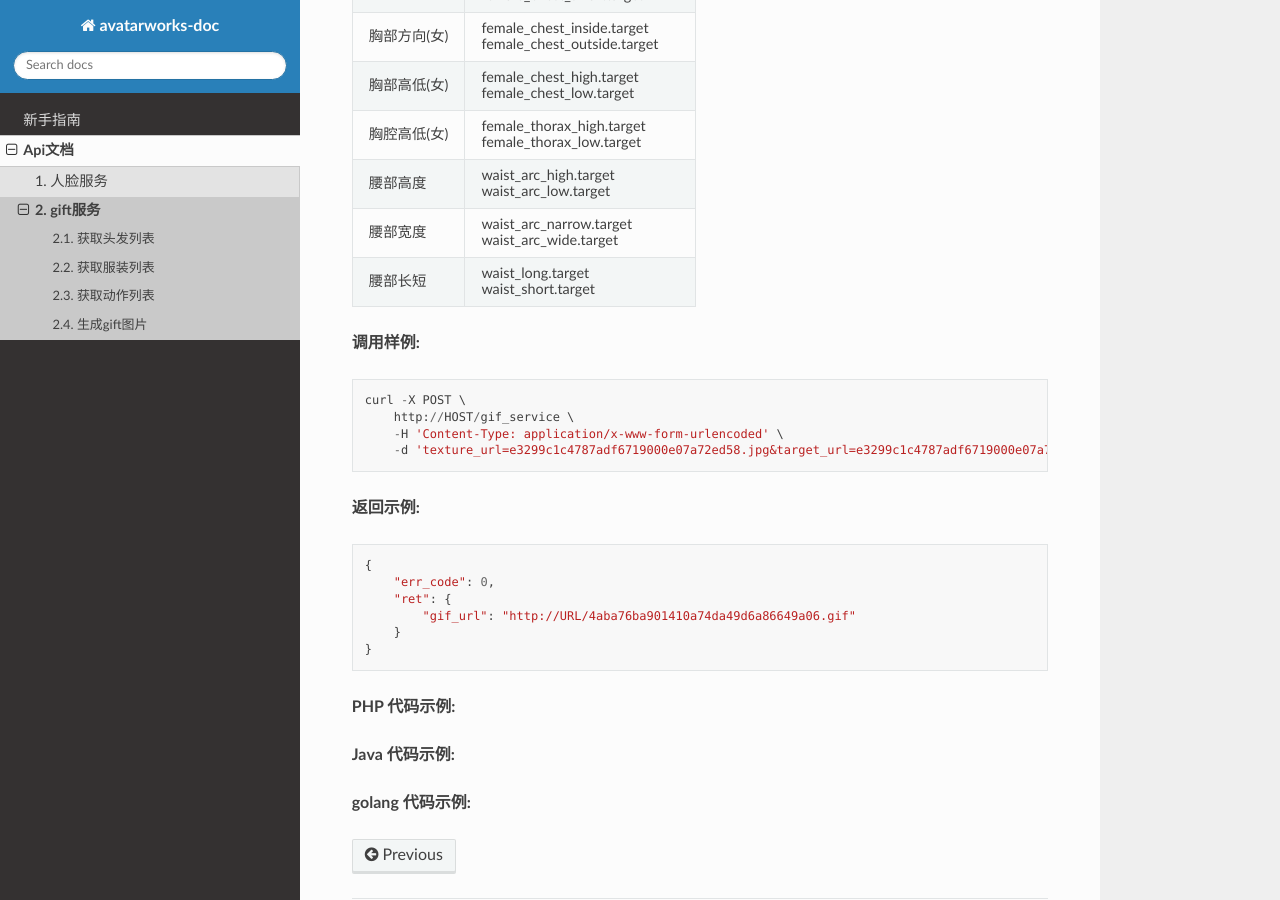
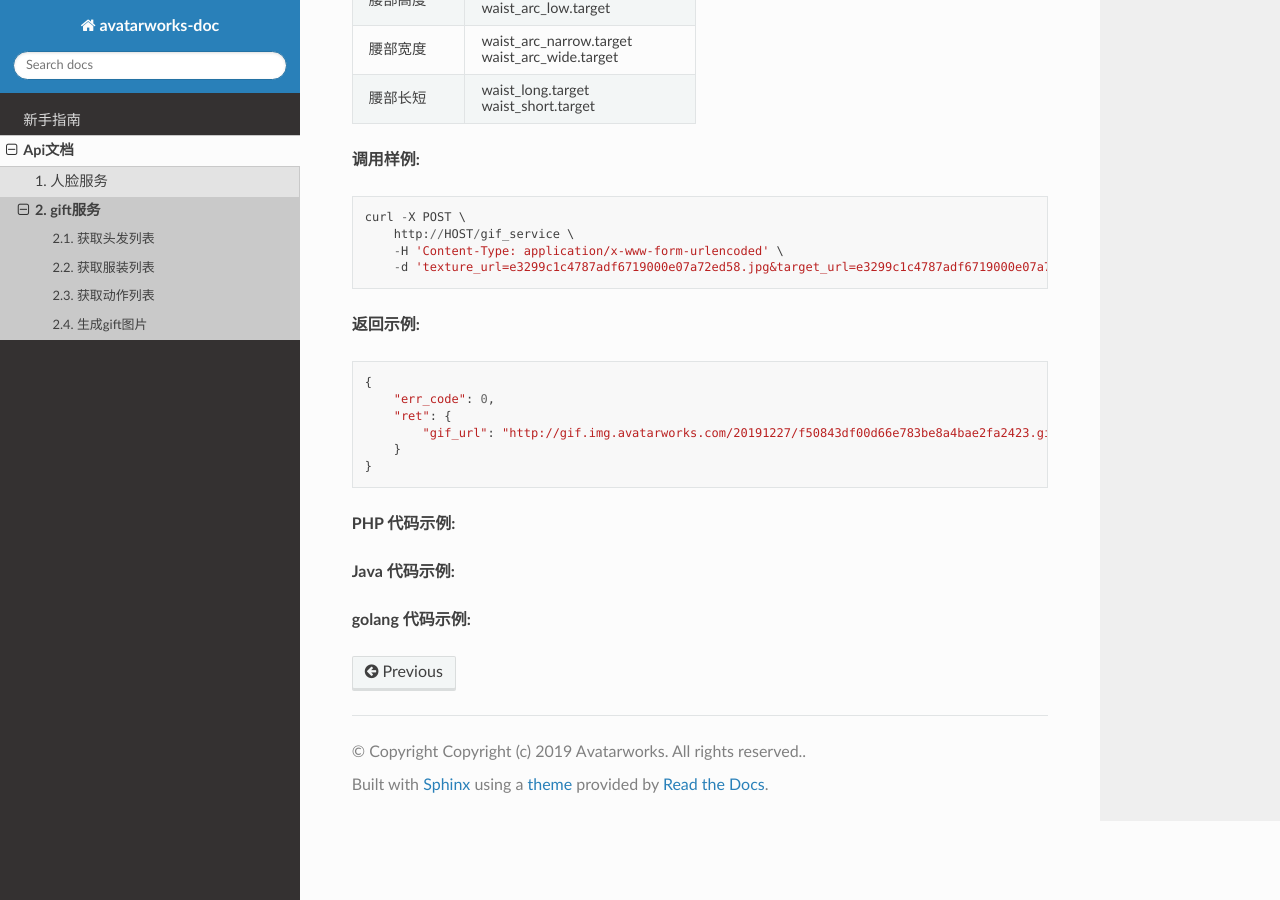
Before and after one commit to avatarworks/doc, a Sphinx documentation site: the page built from source/api/gift.rst, in a window 1280 px wide and 900 px high, scrolled down 7603 px. Built offline with Sphinx 7.4.7 and the Read the Docs theme 2.0.0, drawn with Linux system fonts in a browser that asks for light colours; some of the changed text lies outside the part shown.

Commit message:
gif服务文档调整

```diff
--- a/source/api/gift.rst
+++ b/source/api/gift.rst
@@ -16,7 +16,7 @@
 **请求URL:**
 ::
 
-    http://HOST/gif_service
+   http(s)://api.avatarworks.com/service/v1/gif/hair
 
 **请求Header:**
 
@@ -32,8 +32,6 @@
 +------------------------+------------+---------+------------------------------------------+
 | 变量名                 | 格式       | 必选    | 说明                                     |
 +------------------------+------------+---------+------------------------------------------+
-| method                 |   string   | true    | 固定为: hair_list                        |
-+------------------------+------------+---------+------------------------------------------+
 | gender                 |   string   | false   | 性别，0=>男，1=>女，2=>其他              |
 +------------------------+------------+---------+------------------------------------------+
 
@@ -43,11 +41,9 @@
 ::
 
     curl -X GET \
-        http://HOST/gif_service \
+        http://api.avatarworks.com/service/v1/gif/hair \
         -H 'Content-Type: application/x-www-form-urlencoded' \
-        -H 'Host: URL' \
-        -H 'content-type: multipart/form-data; boundary=----WebKitFormBoundary7MA4YWxkTrZu0gW' \
-        -F method=hair_list
+        -H 'content-type: multipart/form-data; boundary=----WebKitFormBoundary7MA4YWxkTrZu0gW'
 
 
 
@@ -60,7 +56,7 @@
         "err_code": 0,
         "ret": [
             {
-                "icon": "http://URL/dress/7a/89/7a89e704f3fe20dc211601aefd41e9ae8deb6823icon.png",
+                "icon": "http://img.res.meing.io/dress/7a/89/7a89e704f3fe20dc211601aefd41e9ae8deb6823icon.png",
                 "name": "nan_tf_142",
                 "is_default": false,
                 "id": "5238"
@@ -92,7 +88,7 @@
 **请求URL:**
 ::
 
-    http://HOST/gif_service
+    http(s)://api.avatarworks.com/service/v1/gif/clothes
 
 **请求Header:**
 
@@ -108,8 +104,6 @@
 +------------------------+------------+---------+------------------------------------------+
 | 变量名                 | 格式       | 必选    | 说明                                     |
 +------------------------+------------+---------+------------------------------------------+
-| method                 |   string   | true    | 固定为: clothes_list                     |
-+------------------------+------------+---------+------------------------------------------+
 | gender                 |   string   | false   | 性别，0=>男，1=>女，2=>其他              |
 +------------------------+------------+---------+------------------------------------------+
 
@@ -119,9 +113,8 @@
 ::
 
     curl -X GET \
-        http://HOST/gif_service \
+        http://api.avatarworks.com/service/v1/gif/clothes \
         -H 'Content-Type: application/x-www-form-urlencoded' \
-        -H 'Host: URL' \
         -H 'content-type: multipart/form-data; boundary=----WebKitFormBoundary7MA4YWxkTrZu0gW' \
         -F method=clothes_list
 
@@ -136,7 +129,7 @@
         "err_code": 0,
         "ret": [
             {
-                "icon": "http://URL/articles/19/b3/19b3fb31c692350ce39463bf47fc04a3a27acd7aicon@3x.png",
+                "icon": "http://img.res.meing.io/articles/19/b3/19b3fb31c692350ce39463bf47fc04a3a27acd7aicon@3x.png",
                 "name": "new_women_39",
                 "is_default": false,
                 "id": "401"
@@ -170,7 +163,7 @@
 **请求URL:**
 ::
 
-    http://HOST/gif_service
+    http(s)://api.avatarworks.com/service/v1/gif/animation
 
 **请求Header:**
 
@@ -186,8 +179,6 @@
 +------------------------+------------+---------+------------------------------------------+
 | 变量名                 | 格式       | 必选    | 说明                                     |
 +------------------------+------------+---------+------------------------------------------+
-| method                 |   string   | true    | 固定为: animation_list                   |
-+------------------------+------------+---------+------------------------------------------+
 | gender                 |   string   | false   | 性别，0=>男，1=>女，2=>其他              |
 +------------------------+------------+---------+------------------------------------------+
 
@@ -197,11 +188,9 @@
 ::
 
     curl -X GET \
-        http://HOST/gif_service \
+        http://api.avatarworks.com/service/v1/gif/animation \
         -H 'Content-Type: application/x-www-form-urlencoded' \
-        -H 'Host: URL' \
-        -H 'content-type: multipart/form-data; boundary=----WebKitFormBoundary7MA4YWxkTrZu0gW' \
-        -F method=animation_list
+        -H 'content-type: multipart/form-data; boundary=----WebKitFormBoundary7MA4YWxkTrZu0gW'
 
 
 
@@ -254,7 +243,7 @@
 **请求URL:**
 ::
 
-    http://HOST/gif_service
+    http(s)://api.avatarworks.com/service/v1/gif/gen_gif
 
 **请求Header:**
 
@@ -471,7 +460,7 @@
     curl -X POST \
         http://HOST/gif_service \
         -H 'Content-Type: application/x-www-form-urlencoded' \
-        -d 'texture_url=e3299c1c4787adf6719000e07a72ed58.jpg&target_url=e3299c1c4787adf6719000e07a72ed58.target&hair=5238&clothes=468&animation=537&color=E8C7B8&method=gen_gif'
+        -d 'texture_url=e3299c1c4787adf6719000e07a72ed58.jpg&target_url=e3299c1c4787adf6719000e07a72ed58.target&hair=5238&clothes=468&animation=537&color=E8C7B8'
 
 
 
@@ -483,7 +472,7 @@
     {
         "err_code": 0,
         "ret": {
-            "gif_url": "http://URL/4aba76ba901410a74da49d6a86649a06.gif"
+            "gif_url": "http://gif.img.avatarworks.com/20191227/f50843df00d66e783be8a4bae2fa2423.gif"
         }
     }
 
```
